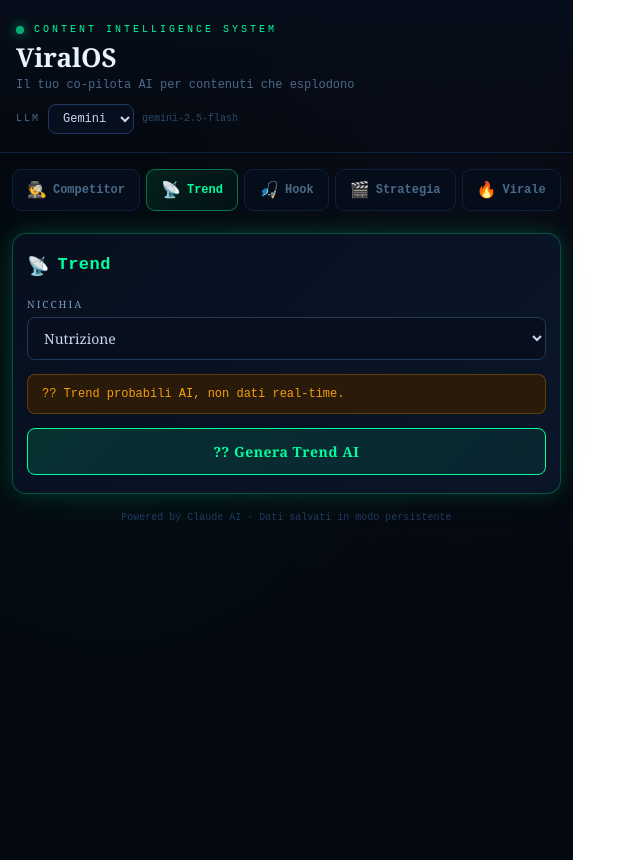
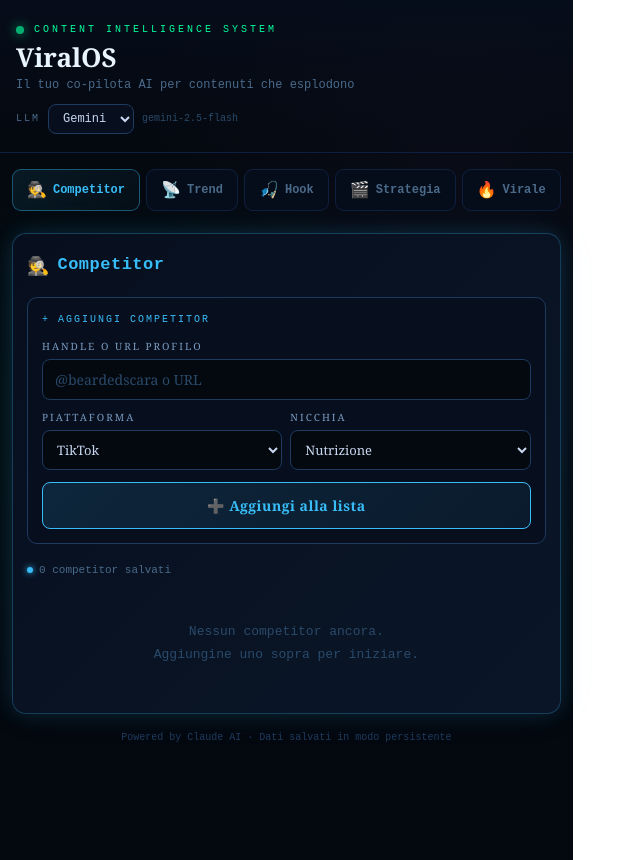
Before and after one commit to hfold/viralos, a React (Vite) app: page / in a window 1280 px wide. Shown: the whole page, without its empty margins (0-640 px from the left). Built offline with nearby package versions, Linux system fonts and the light colour scheme.

Commit message:
Set Competitor as default tab and remove emoji from Trend

```diff
--- a/src/App.jsx
+++ b/src/App.jsx
@@ -180,17 +180,17 @@ function TrendScanner() {
   const runAI = async () => {
     setLoading(true); setResult("");
     const {text} = await callClaude(`Nicchia: ${niche}`,`Genera trend PROBABILI:
-1. ?? TOP 5 TREND
-2. ?? 3 ANGOLI VIRALI
-3. ?? TARGET PSICOLOGICO
-?? Specifica che sono stime AI. Rispondi in italiano.`);
+1.  TOP 5 TREND
+2.  3 ANGOLI VIRALI
+3.  TARGET PSICOLOGICO
+ Specifica che sono stime AI. Rispondi in italiano.`);
     setResult(text); setLoading(false);
   };
   return (
     <div>
       <Sel value={niche} onChange={setNiche} options={NICHES} label="Nicchia"/>
-      <div style={{background:"#2a1a0a",border:"1px solid #f59e0b44",borderRadius:8,padding:"10px 14px",marginBottom:14,fontSize:12,color:"#f59e0b",fontFamily:"monospace"}}>?? Trend probabili AI, non dati real-time.</div>
-      <Btn onClick={runAI} loading={loading} color="#00ff9d">{loading?"Generazione?":"?? Genera Trend AI"}</Btn>
+      <div style={{background:"#2a1a0a",border:"1px solid #f59e0b44",borderRadius:8,padding:"10px 14px",marginBottom:14,fontSize:12,color:"#f59e0b",fontFamily:"monospace"}}>Attenzione: trend probabili AI, non dati real-time.</div>
+      <Btn onClick={runAI} loading={loading} color="#00ff9d">{loading?"Generazione?":"Genera Trend AI"}</Btn>
       {loading&&<Spinner/>}
       <ResultBox text={result} color="#00ff9d"/>
     </div>
@@ -650,7 +650,7 @@ Trova almeno 5-8 profili reali e verificabili. Rispondi in italiano.`,
 
 // ─── APP ──────────────────────────────────────────────────────────
 export default function App() {
-  const [activeTab,setActiveTab]=useState("trend");
+  const [activeTab,setActiveTab]=useState("competitors");
   const [provider,setProvider]=useState("gemini");
   useEffect(()=>{ setActiveProvider(provider); }, [provider]);
   const activeColor=TAB_COLORS[activeTab];
```
